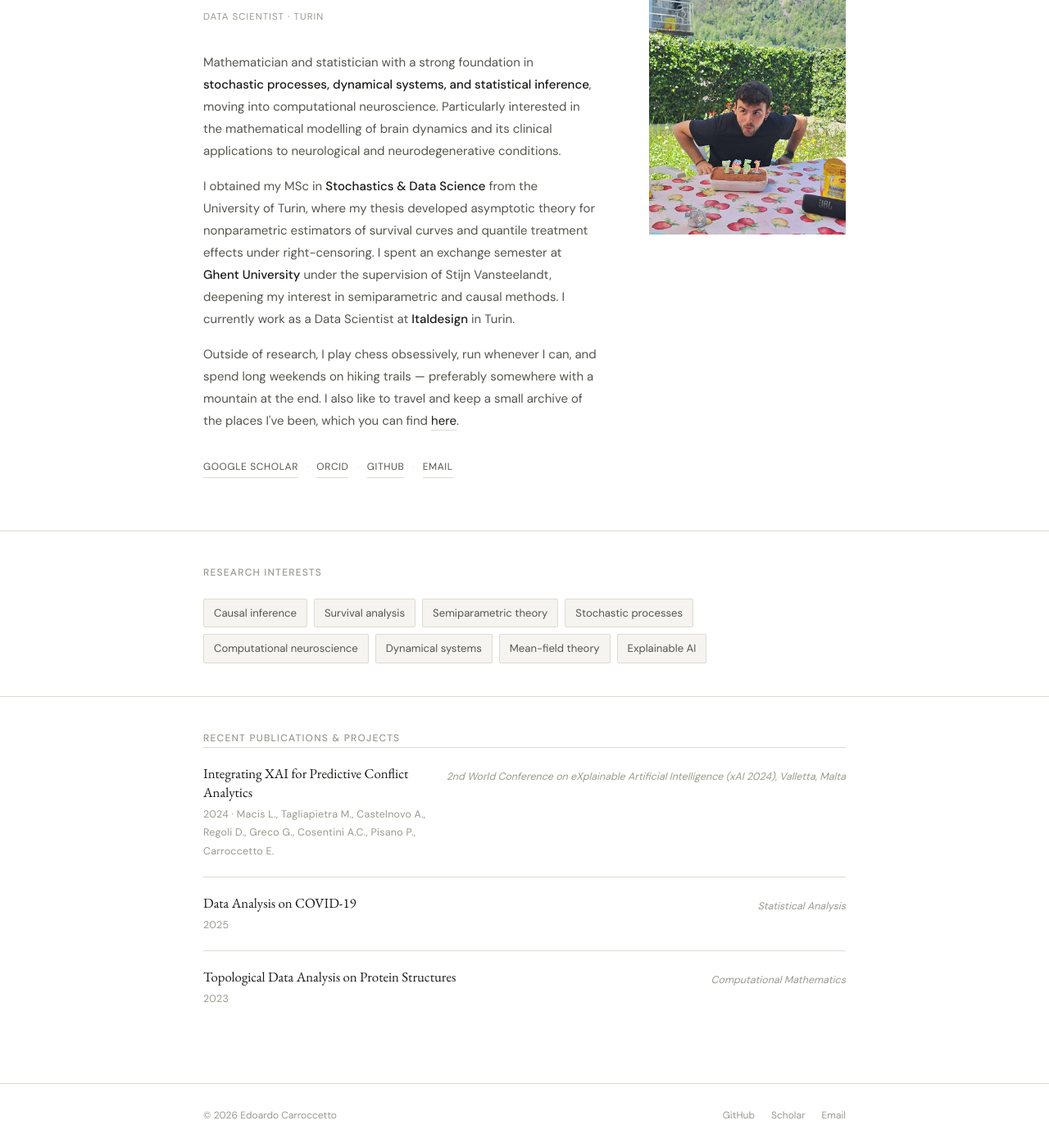
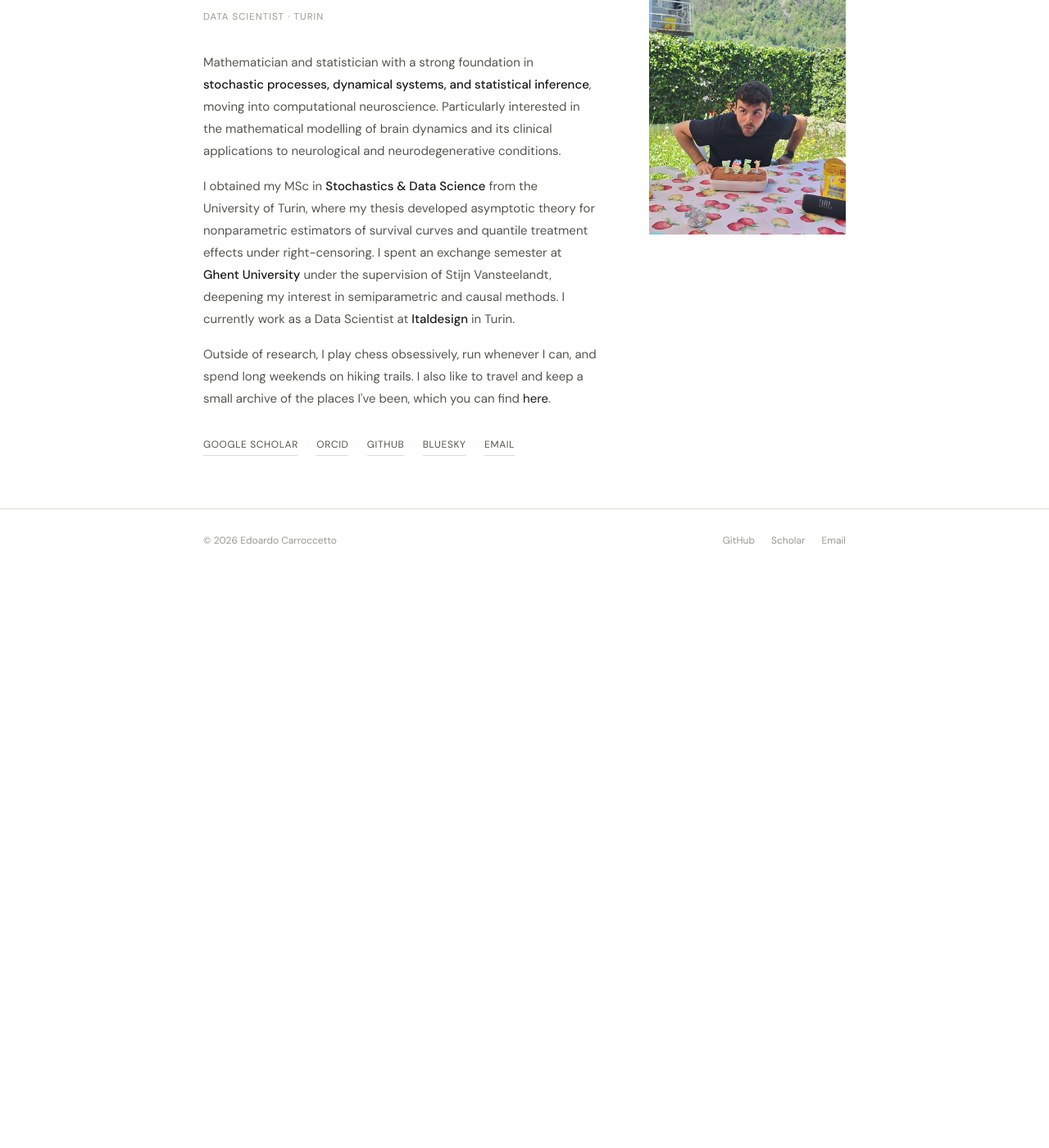
Before and after one commit to Edoishere/Edoishere.github.io, a Jekyll site: the page built from index.md, in a window 1280 px wide and 1400 px high, scrolled down 171 px. Shown: the whole window at 82% size. Built offline with Jekyll 4.4.1, drawn with Linux system fonts in a browser that asks for light colours; after the commit the page ends 900 px from its top, so only the background shows below that.

Commit message:
Update index.md

```diff
--- a/index.md
+++ b/index.md
@@ -28,9 +28,8 @@ title: ""
 
       <p>
         Outside of research, I play chess obsessively, run whenever I can, and spend long weekends
-        on hiking trails — preferably somewhere with a mountain at the end.
-        I also like to travel and keep a small archive of the places I've been, which you can find
-        <a href="/travels/" style="border-bottom: 1px solid #dedad1; padding-bottom: 1px;">here</a>.
+        on hiking trails.
+        I also like to travel and keep a small archive of the places I've been, which you can find <a href="{{ '/travels/' | relative_url }}">here</a>.
       </p>
 
       <div class="hero__links">
@@ -39,6 +38,8 @@ title: ""
         <a class="hero__link" href="{{ site.author.orcid }}" target="_blank" rel="noopener">ORCID</a>
         <span class="hero__link-sep">·</span>
         <a class="hero__link" href="https://github.com/{{ site.author.github }}" target="_blank" rel="noopener">GitHub</a>
+        <span class="hero__link-sep">·</span>
+        <a class="hero__link" href="https://bsky.app/profile/edoardocarroccetto.bsky.social" target="_blank" rel="noopener">Bluesky</a>
         <span class="hero__link-sep">·</span>
         <a class="hero__link" href="mailto:{{ site.author.email }}">Email</a>
       </div>
@@ -49,55 +50,3 @@ title: ""
     </div>
   </div>
 </div>
-
-<hr class="divider">
-
-<div class="container">
-  <div class="tags">
-    <h3>Research interests</h3>
-    <div class="tags__list">
-      <span class="tags__item">Causal inference</span>
-      <span class="tags__item">Survival analysis</span>
-      <span class="tags__item">Semiparametric theory</span>
-      <span class="tags__item">Stochastic processes</span>
-      <span class="tags__item">Computational neuroscience</span>
-      <span class="tags__item">Dynamical systems</span>
-      <span class="tags__item">Mean-field theory</span>
-      <span class="tags__item">Explainable AI</span>
-    </div>
-  </div>
-</div>
-
-<hr class="divider">
-
-<div class="container">
-  <div class="pub-list">
-    <h3 class="pub-list__heading">Recent publications &amp; projects</h3>
-
-    {% assign recent_pubs = site.publications | sort: 'year' | reverse | limit: 3 %}
-    {% for pub in recent_pubs %}
-    <div class="pub-item">
-      <div>
-        <p class="pub-item__title">
-          <a href="{{ pub.url | relative_url }}">{{ pub.title }}</a>
-        </p>
-        <p class="pub-item__meta">{{ pub.year }}{% if pub.authors %} · {{ pub.authors }}{% endif %}</p>
-      </div>
-      <p class="pub-item__venue">{{ pub.venue }}</p>
-    </div>
-    {% endfor %}
-
-    {% assign recent_proj = site.projects | sort: 'year' | reverse | limit: 2 %}
-    {% for proj in recent_proj %}
-    <div class="pub-item">
-      <div>
-        <p class="pub-item__title">
-          <a href="{{ proj.url | relative_url }}">{{ proj.title }}</a>
-        </p>
-        <p class="pub-item__meta">{{ proj.year }}</p>
-      </div>
-      <p class="pub-item__venue">{{ proj.category | default: "Project" }}</p>
-    </div>
-    {% endfor %}
-  </div>
-</div>
```
Also changed, not shown: other parts of index.md (+1 -1 lines).
